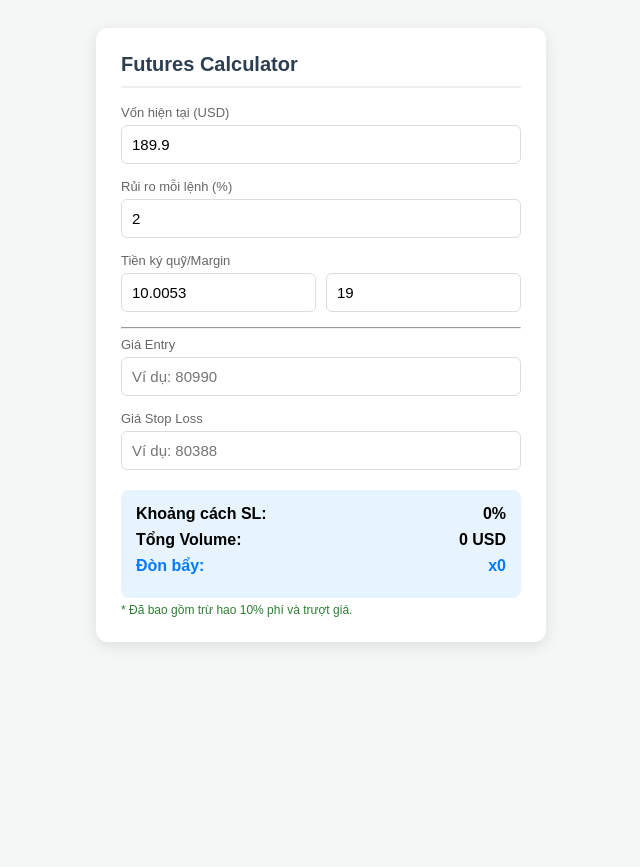
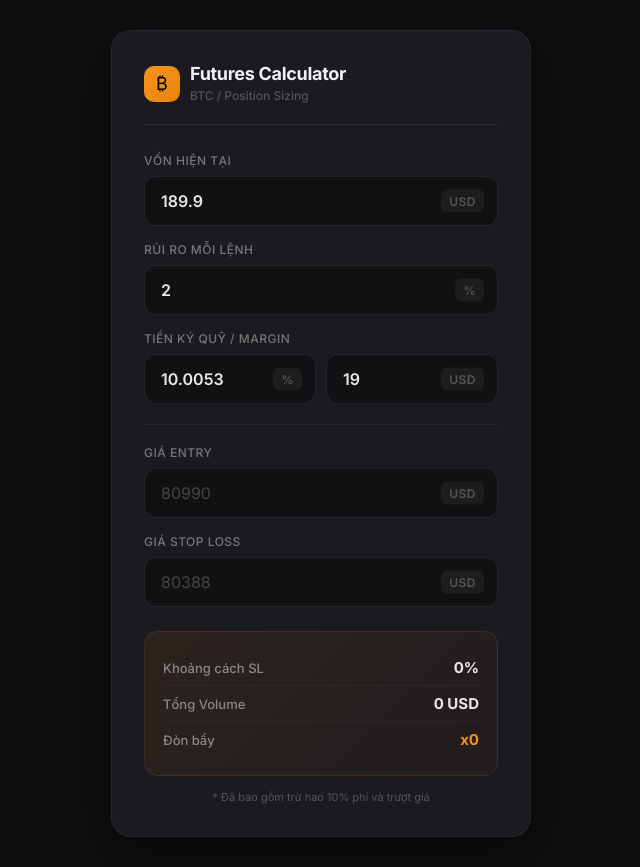
Before and after one commit to Grozay/caculator-trading, a plain HTML site: page index.html in a window 1280 px wide. Shown: the whole page, without its empty margins (319-959 px from the left). Before the commit the page ends 800 px from the top, so only its background shows below. Drawn offline with Linux system fonts and the light colour scheme.

Commit message:
Update index.html

```diff
--- a/index.html
+++ b/index.html
@@ -4,51 +4,127 @@
 <head>
     <meta charset="UTF-8">
     <meta name="viewport" content="width=device-width, initial-scale=1.0">
-    <title>Trading Calculator</title>
+    <title>Trading Calculator BITCOIN</title>
+    <link rel="preconnect" href="https://fonts.googleapis.com">
+    <link href="https://fonts.googleapis.com/css2?family=Inter:wght@400;500;600;700&display=swap" rel="stylesheet">
     <style>
+        * {
+            margin: 0;
+            padding: 0;
+            box-sizing: border-box;
+        }
+
         body {
-            font-family: sans-serif;
-            background: #f4f7f6;
+            font-family: 'Inter', sans-serif;
+            background: #0f0f11;
+            min-height: 100vh;
             display: flex;
             justify-content: center;
-            padding: 20px;
+            align-items: flex-start;
+            padding: 30px 16px;
         }
 
         .card {
-            background: white;
-            padding: 25px;
-            border-radius: 12px;
-            box-shadow: 0 4px 15px rgba(0, 0, 0, 0.1);
+            background: #1a1a1f;
+            padding: 32px;
+            border-radius: 20px;
             width: 100%;
-            max-width: 400px;
+            max-width: 420px;
+            border: 1px solid rgba(255, 255, 255, 0.06);
+            box-shadow: 0 20px 60px rgba(0, 0, 0, 0.5);
         }
 
-        h2 {
-            margin-top: 0;
-            color: #2c3e50;
-            font-size: 20px;
-            border-bottom: 2px solid #eee;
-            padding-bottom: 10px;
+        .header {
+            display: flex;
+            align-items: center;
+            gap: 10px;
+            margin-bottom: 28px;
+            padding-bottom: 20px;
+            border-bottom: 1px solid rgba(255, 255, 255, 0.06);
+        }
+
+        .header .icon {
+            width: 36px;
+            height: 36px;
+            background: linear-gradient(135deg, #f7931a, #e8850e);
+            border-radius: 10px;
+            display: flex;
+            align-items: center;
+            justify-content: center;
+            font-size: 18px;
+            flex-shrink: 0;
+        }
+
+        .header h2 {
+            font-size: 18px;
+            font-weight: 700;
+            color: #f0f0f2;
+            letter-spacing: -0.3px;
+        }
+
+        .header span {
+            font-size: 12px;
+            color: #555;
+            font-weight: 500;
         }
 
         .group {
-            margin-bottom: 15px;
+            margin-bottom: 16px;
         }
 
         label {
             display: block;
-            font-size: 13px;
-            color: #666;
-            margin-bottom: 5px;
+            font-size: 12px;
+            color: #777;
+            margin-bottom: 8px;
+            font-weight: 500;
+            text-transform: uppercase;
+            letter-spacing: 0.5px;
         }
 
-        input {
+        .input-wrap {
+            position: relative;
             width: 100%;
-            padding: 10px;
-            border: 1px solid #ddd;
+        }
+
+        .input-wrap input {
+            width: 100%;
+            padding: 14px 50px 14px 16px;
+            background: #111113;
+            border: 1px solid rgba(255, 255, 255, 0.08);
+            border-radius: 12px;
+            color: #e8e8ea;
+            font-size: 16px;
+            font-family: 'Inter', sans-serif;
+            font-weight: 600;
+            transition: all 0.2s ease;
+            outline: none;
+        }
+
+        .input-wrap input:focus {
+            border-color: #f7931a;
+            box-shadow: 0 0 0 3px rgba(247, 147, 26, 0.15);
+            background: #141416;
+        }
+
+        .input-wrap input::placeholder {
+            color: #444;
+            font-weight: 400;
+        }
+
+        .input-wrap .unit {
+            position: absolute;
+            right: 14px;
+            top: 50%;
+            transform: translateY(-50%);
+            font-size: 12px;
+            color: #555;
+            font-weight: 600;
+            pointer-events: none;
+            background: rgba(255, 255, 255, 0.05);
+            padding: 4px 8px;
             border-radius: 6px;
-            box-sizing: border-box;
-            font-size: 15px;
+            letter-spacing: 0.5px;
         }
 
         /* Ẩn mũi tên lên xuống của thẻ input number */
@@ -64,34 +140,88 @@
             appearance: textfield;
         }
 
+        .divider {
+            height: 1px;
+            background: rgba(255, 255, 255, 0.06);
+            margin: 20px 0;
+        }
+
+        .row {
+            display: flex;
+            gap: 10px;
+        }
+
         .result-box {
-            background: #e8f4fd;
-            padding: 15px;
-            border-radius: 8px;
-            margin-top: 20px;
+            background: linear-gradient(135deg, rgba(247, 147, 26, 0.08), rgba(247, 147, 26, 0.03));
+            padding: 18px;
+            border-radius: 14px;
+            margin-top: 24px;
+            border: 1px solid rgba(247, 147, 26, 0.12);
         }
 
         .result-item {
             display: flex;
             justify-content: space-between;
-            margin-bottom: 8px;
-            font-weight: bold;
+            align-items: center;
+            padding: 8px 0;
+        }
+
+        .result-item:not(:last-child) {
+            border-bottom: 1px solid rgba(255, 255, 255, 0.04);
+        }
+
+        .result-item span:first-child {
+            color: #888;
+            font-size: 13px;
+            font-weight: 500;
+        }
+
+        .result-item span:last-child {
+            color: #e8e8ea;
+            font-size: 15px;
+            font-weight: 700;
+        }
+
+        .result-item.lev span:last-child {
+            color: #f7931a;
         }
 
         .warning {
-            color: #d32f2f;
+            color: #ffab91;
             font-size: 12px;
-            margin-top: 10px;
+            margin-top: 12px;
             display: none;
-            background: #ffebee;
-            padding: 10px;
-            border-radius: 4px;
+            background: rgba(255, 87, 34, 0.1);
+            padding: 12px 14px;
+            border-radius: 10px;
+            border: 1px solid rgba(255, 87, 34, 0.2);
+            line-height: 1.5;
+        }
+
+        .warning-lev {
+            color: #ef5350;
+            font-size: 13px;
+            margin-top: 12px;
+            display: none;
+            background: rgba(239, 83, 80, 0.1);
+            padding: 14px;
+            border-radius: 10px;
+            font-weight: 700;
+            text-align: center;
+            border: 1px solid rgba(239, 83, 80, 0.25);
+            animation: pulse 2s ease-in-out infinite;
+        }
+
+        @keyframes pulse {
+            0%, 100% { opacity: 1; }
+            50% { opacity: 0.7; }
         }
 
         .safe {
-            color: #2e7d32;
-            font-size: 12px;
-            margin-top: 5px;
+            color: #555;
+            font-size: 11px;
+            margin-top: 14px;
+            text-align: center;
         }
     </style>
 </head>
@@ -99,48 +229,77 @@
 <body>
 
     <div class="card">
-        <h2>Futures Calculator</h2>
-
-        <div class="group">
-            <label>Vốn hiện tại (USD)</label>
-            <input type="number" id="balance" value="189.9" oninput="onBalanceChange()">
+        <div class="header">
+            <div class="icon">₿</div>
+            <div>
+                <h2>Futures Calculator</h2>
+                <span>BTC / Position Sizing</span>
+            </div>
         </div>
 
         <div class="group">
-            <label>Rủi ro mỗi lệnh (%)</label>
-            <input type="number" id="riskPer" value="2" oninput="saveAndCalc()">
+            <label>Vốn hiện tại</label>
+            <div class="input-wrap">
+                <input type="number" id="balance" value="189.9" oninput="onBalanceChange()">
+                <span class="unit">USD</span>
+            </div>
         </div>
 
         <div class="group">
-            <label>Tiền ký quỹ/Margin</label>
-            <div style="display: flex; gap: 10px;">
-                <input type="number" id="marginPer" placeholder="%" value="10" title="Phần trăm ký quỹ" oninput="syncMarginFromPer()">
-                <input type="number" id="margin" placeholder="USD" value="19" title="Ký quỹ USD" oninput="syncMarginFromUSD()">
+            <label>Rủi ro mỗi lệnh</label>
+            <div class="input-wrap">
+                <input type="number" id="riskPer" value="2" oninput="saveAndCalc()">
+                <span class="unit">%</span>
             </div>
         </div>
 
-        <hr>
+        <div class="group">
+            <label>Tiền ký quỹ / Margin</label>
+            <div class="row">
+                <div class="input-wrap">
+                    <input type="number" id="marginPer" value="10" title="Phần trăm ký quỹ"
+                        oninput="syncMarginFromPer()">
+                    <span class="unit">%</span>
+                </div>
+                <div class="input-wrap">
+                    <input type="number" id="margin" value="19" title="Ký quỹ USD"
+                        oninput="syncMarginFromUSD()">
+                    <span class="unit">USD</span>
+                </div>
+            </div>
+        </div>
+
+        <div class="divider"></div>
 
         <div class="group">
             <label>Giá Entry</label>
-            <input type="number" id="entry" placeholder="Ví dụ: 80990" oninput="calc()">
+            <div class="input-wrap">
+                <input type="number" id="entry" placeholder="80990" oninput="calc()">
+                <span class="unit">USD</span>
+            </div>
         </div>
 
         <div class="group">
             <label>Giá Stop Loss</label>
-            <input type="number" id="sl" placeholder="Ví dụ: 80388" oninput="calc()">
+            <div class="input-wrap">
+                <input type="number" id="sl" placeholder="80388" oninput="calc()">
+                <span class="unit">USD</span>
+            </div>
         </div>
 
         <div class="result-box">
-            <div class="result-item"><span>Khoảng cách SL:</span> <span id="res-sl-per">0%</span></div>
-            <div class="result-item"><span>Tổng Volume:</span> <span id="res-volume">0 USD</span></div>
-            <div class="result-item" style="color: #007bff;"><span>Đòn bẩy:</span> <span id="res-lev">x0</span></div>
+            <div class="result-item"><span>Khoảng cách SL</span><span id="res-sl-per">0%</span></div>
+            <div class="result-item"><span>Tổng Volume</span><span id="res-volume">0 USD</span></div>
+            <div class="result-item lev"><span>Đòn bẩy</span><span id="res-lev">x0</span></div>
         </div>
 
         <div id="warning-box" class="warning">
-            ⚠️ Cảnh báo: Đòn bẩy cao so với SL. Sàn có thể thanh lý trước khi chạm SL. Hãy tăng Margin hoặc giảm rủi ro!
+            ⚠️ Đòn bẩy cao so với SL. Sàn có thể thanh lý trước khi chạm SL. Hãy tăng Margin hoặc giảm rủi ro!
         </div>
-        <div class="safe">* Đã bao gồm trừ hao 10% phí và trượt giá.</div>
+        <div id="warning-lev" class="warning-lev">
+            💀 Đòn bẩy vượt 150x — Lệnh này vào thì chỉ có ăn cứt! Giảm rủi ro hoặc tăng margin ngay!
+        </div>
+        <div class="safe">* Đã bao gồm trừ hao 10% phí và trượt giá</div>
     </div>
 
     <script>
@@ -209,6 +368,14 @@
             document.getElementById('res-volume').innerText = volume.toFixed(2) + ' USD';
             document.getElementById('res-lev').innerText = 'x' + Math.round(leverage);
 
+            // Cảnh báo đòn bẩy vượt 150x
+            const warningLev = document.getElementById('warning-lev');
+            if (leverage > 150) {
+                warningLev.style.display = 'block';
+            } else {
+                warningLev.style.display = 'none';
+            }
+
             // Logic trừ hao: Kiểm tra khả năng thanh lý
             // Nếu đòn bẩy * %SL > 90, rủi ro thanh lý cực cao
             const liqCheck = leverage * slPer;
```
